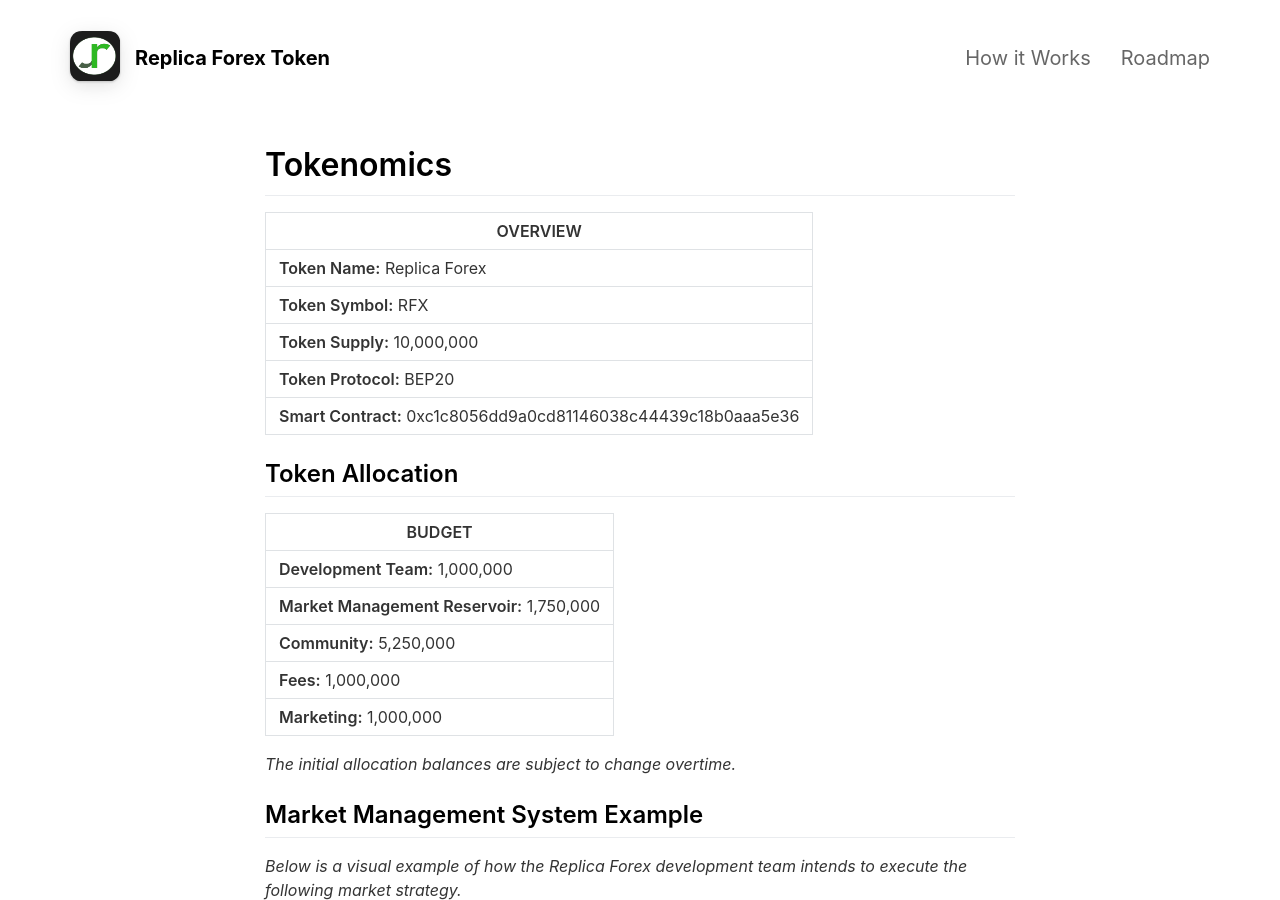
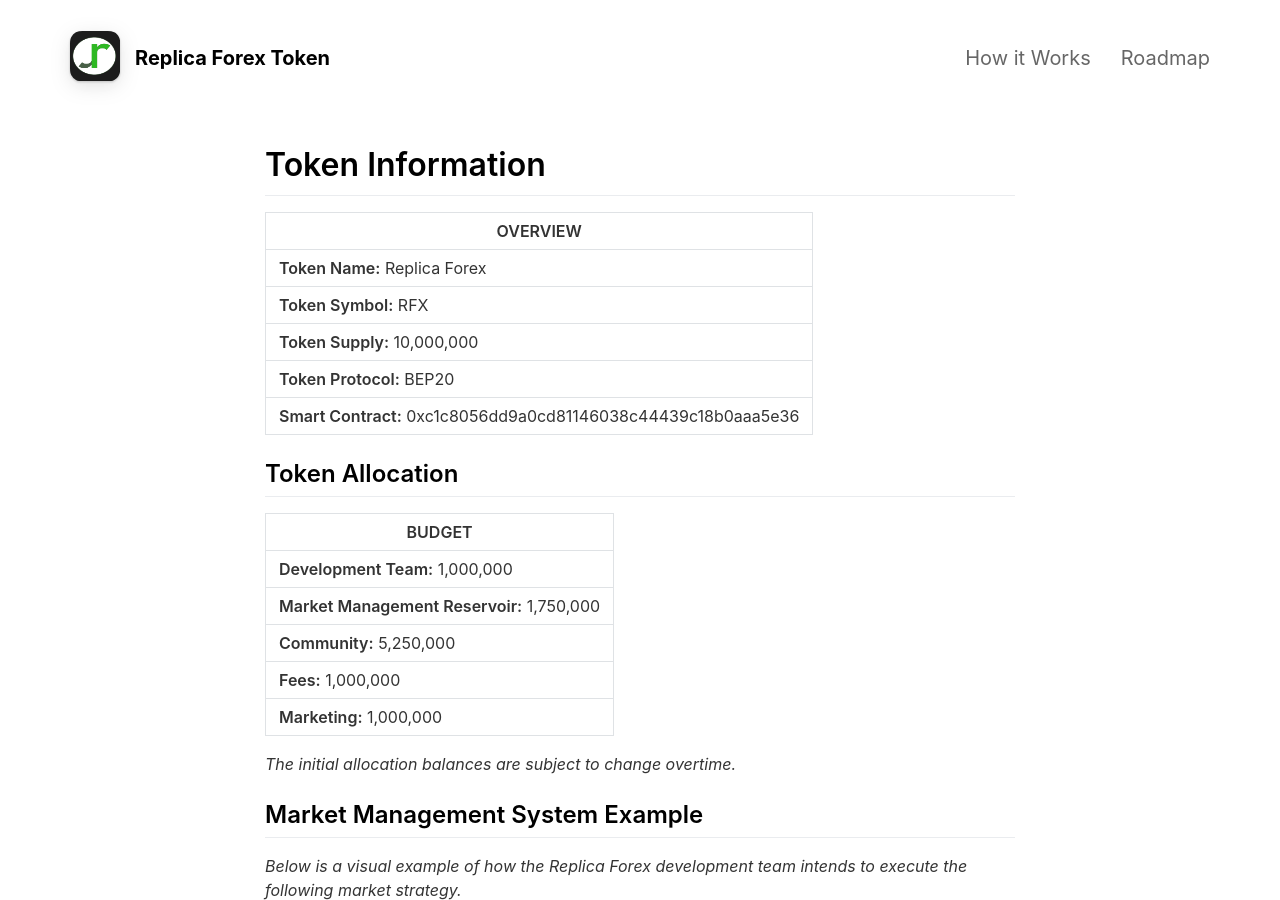
Before and after one commit to fintechntrusts2020/Replica_Forex, a Jekyll site: the page built from _pages/Howitworks.md, in a window 1280 px wide and 900 px high. Built offline with Jekyll 4.4.1, drawn with Linux system fonts in a browser that asks for light colours; nearby versions of some CDN libraries.

Commit message:
Howitworks.md(Update)

```diff
--- a/_pages/Howitworks.md
+++ b/_pages/Howitworks.md
@@ -3,7 +3,7 @@ layout: page
 title: How it Works
 include_in_header: true
 ---
-# Tokenomics
+# Token Information
 
 |**OVERVIEW**                 |
 |-----------------------------|
```
